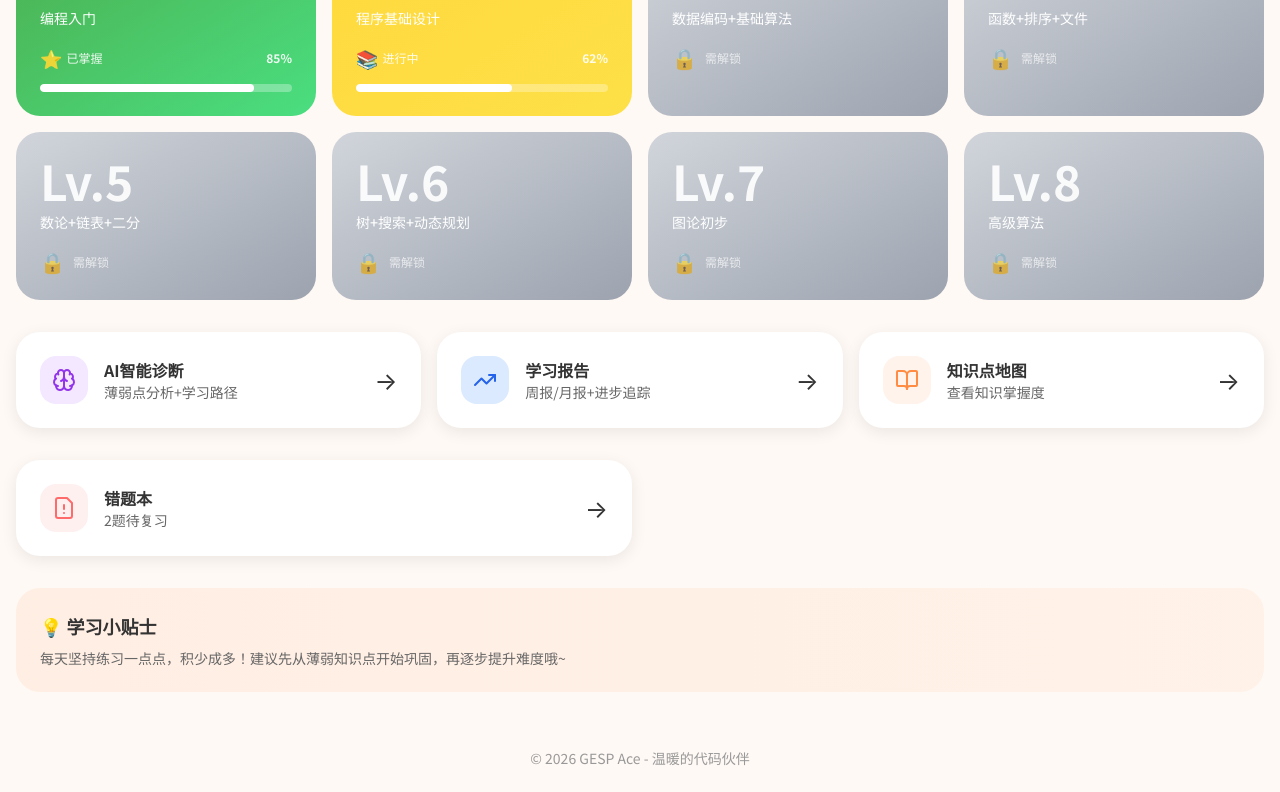
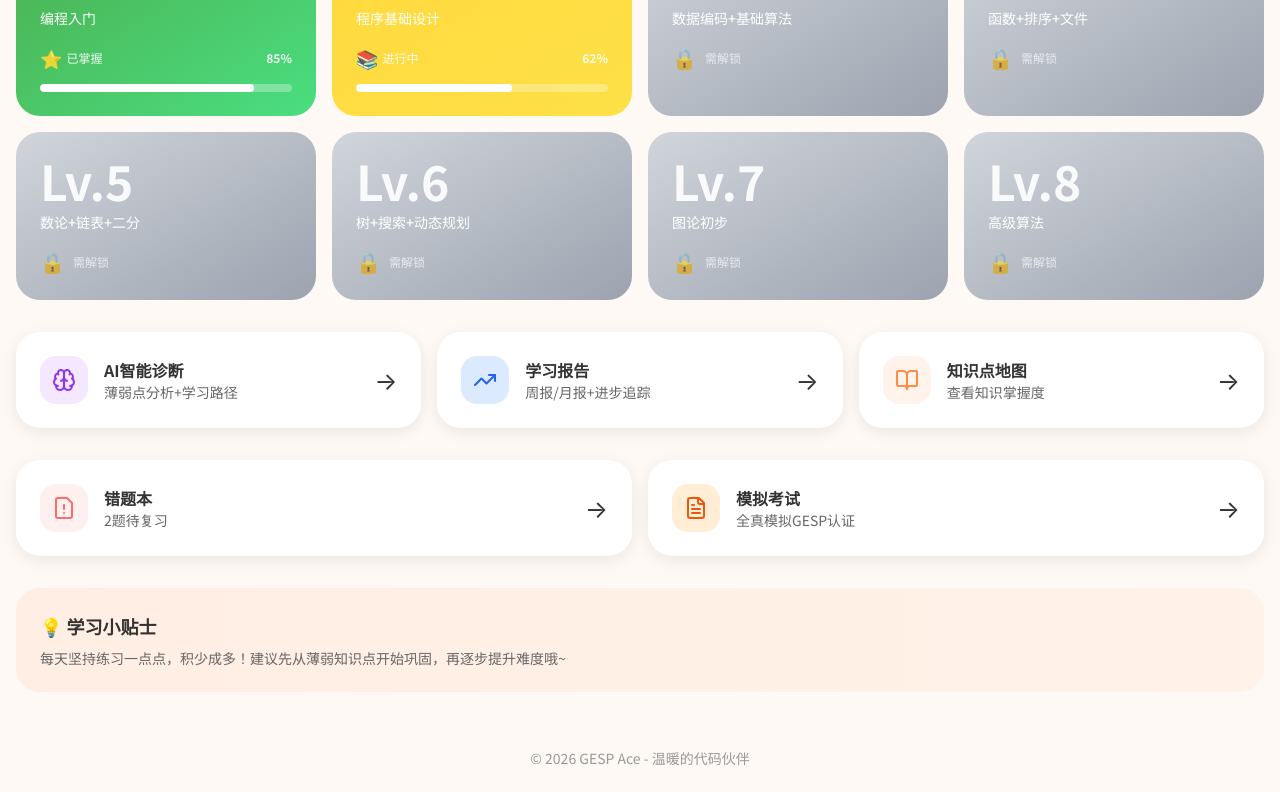
Before and after one commit to dayday1v3/gesp-ace, a React (Vite) app: page / in a window 1280 px wide. Shown: the part 711-1503 px from the top of the page. Built offline with nearby package versions, Linux system fonts and the light colour scheme.

Commit message:
feat: 理解 gesp-ace 项目文档
Co-authored-by: traeagent <traeagent@users.noreply.github.com>

```diff
--- a/src/components/layout/Header.tsx
+++ b/src/components/layout/Header.tsx
@@ -7,7 +7,7 @@ const navItems = [
   { path: '/', label: '首页', icon: '🏠' },
   { path: '/daily', label: '每日一练', icon: '📝' },
   { path: '/practice', label: '刷题', icon: '📚' },
-  { path: '/mistakes', label: '错题本', icon: '📋' },
+  { path: '/exam', label: '模拟考试', icon: '📋' },
   { path: '/profile', label: '我的', icon: '👤' },
 ];
 
--- a/src/pages/Home.tsx
+++ b/src/pages/Home.tsx
@@ -1,5 +1,5 @@
 import { motion } from 'framer-motion';
-import { Calendar, BookOpen, FileWarning, Brain, TrendingUp } from 'lucide-react';
+import { Calendar, BookOpen, FileWarning, Brain, TrendingUp, FileText } from 'lucide-react';
 import { Header } from '@/components/layout/Header';
 import { LevelCard } from '@/components/common/LevelCard';
 import { DailyPracticeBanner } from '@/components/common/DailyPracticeBanner';
@@ -67,6 +67,14 @@ export const Home: React.FC = () => {
       color: 'text-danger',
       bg: 'bg-danger/10',
       path: '/mistakes',
+    },
+    {
+      icon: FileText,
+      label: '模拟考试',
+      description: '全真模拟GESP认证',
+      color: 'text-orange-600',
+      bg: 'bg-orange-100',
+      path: '/exam',
     },
   ];
 
```
